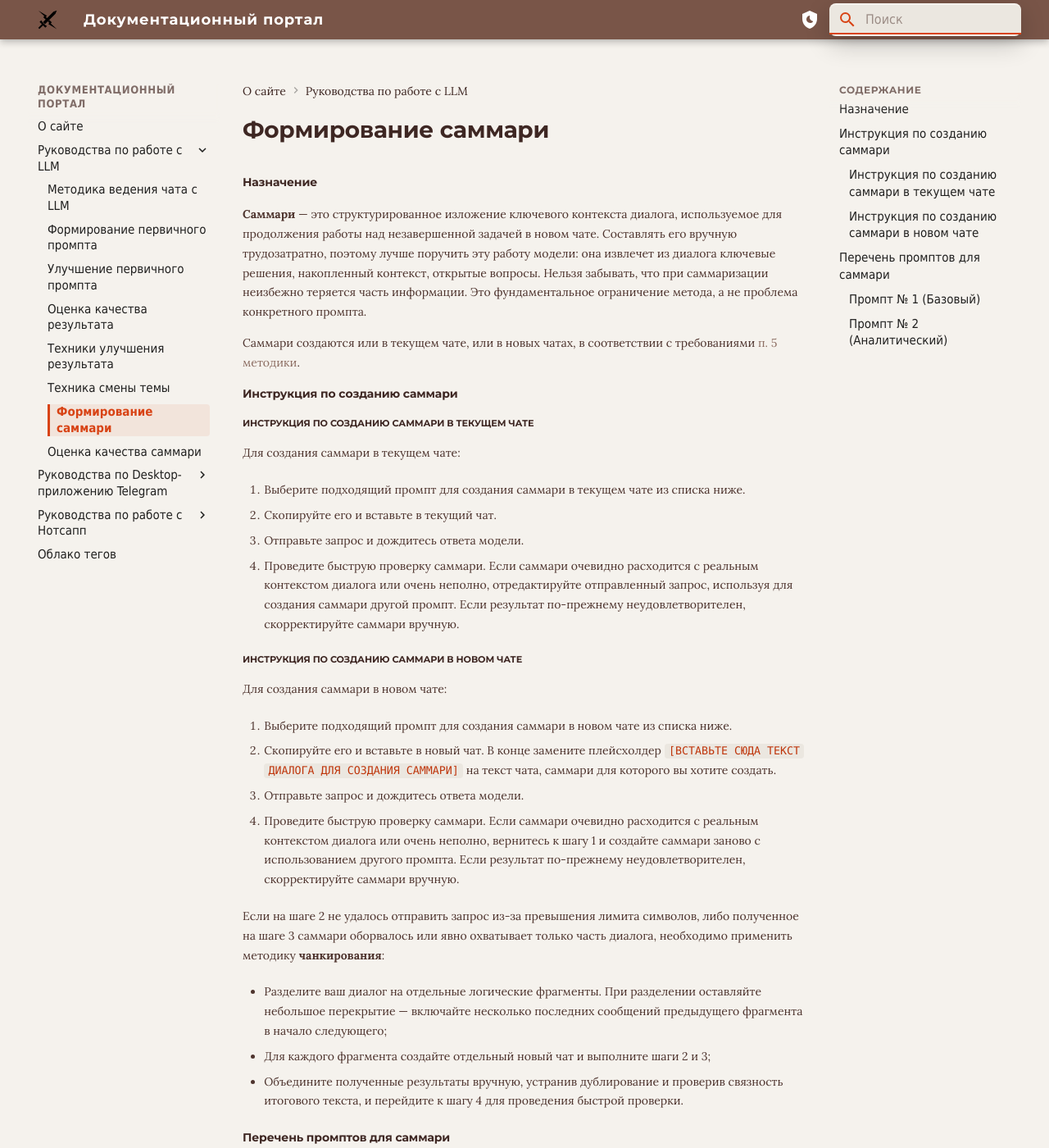
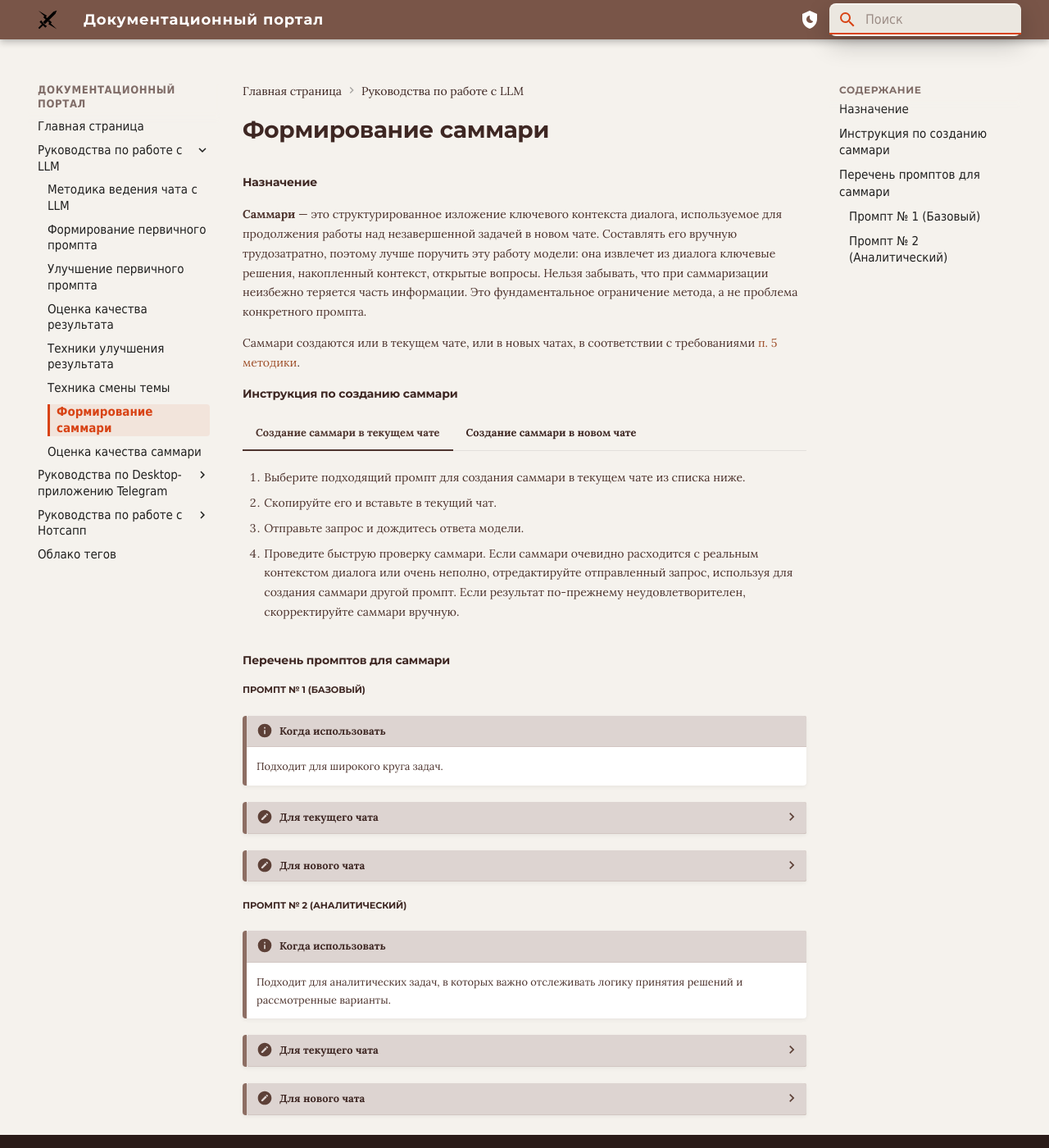
Before and after one commit to sostarovoitov/my-portfolio, an MkDocs documentation site: the page built from docs/Instructions/LLMs/summary.md, in a window 1280 px wide and 1400 px high. Shown: the whole window at 82% size. Built offline with MkDocs 1.6.1 and Material for MkDocs 9.7.7, drawn with Linux system fonts in a browser that asks for light colours; some of the changed text lies outside the part shown.

Commit message:
Доработки оформления

```diff
--- a/docs/Instructions/LLMs/summary.md
+++ b/docs/Instructions/LLMs/summary.md
@@ -6,37 +6,34 @@
 
 #### Инструкция по созданию саммари
 
-#####  Инструкция по созданию саммари в текущем чате
+=== "Создание саммари в текущем чате"
 
-Для создания саммари в текущем чате:
+    1. Выберите подходящий промпт для создания саммари в текущем чате из списка ниже.
 
-1. Выберите подходящий промпт для создания саммари в текущем чате из списка ниже.
+    2. Скопируйте его и вставьте в текущий чат.
 
-2. Скопируйте его и вставьте в текущий чат.
+    3. Отправьте запрос и дождитесь ответа модели.
 
-3. Отправьте запрос и дождитесь ответа модели.
+    4. Проведите быструю проверку саммари. Если саммари очевидно расходится с реальным контекстом диалога или очень неполно, отредактируйте отправленный запрос, используя для создания саммари другой промпт. Если результат по-прежнему неудовлетворителен, скорректируйте саммари вручную.
 
-4. Проведите быструю проверку саммари. Если саммари очевидно расходится с реальным контекстом диалога или очень неполно, отредактируйте отправленный запрос, используя для создания саммари другой промпт. Если результат по-прежнему неудовлетворителен, скорректируйте саммари вручную.
 
-##### Инструкция по созданию саммари в новом чате
+=== "Создание саммари в новом чате"
 
-Для создания саммари в новом чате:
+    1. Выберите подходящий промпт для создания саммари в новом чате из списка ниже.
 
-1. Выберите подходящий промпт для создания саммари в новом чате из списка ниже.
+    2. Скопируйте его и вставьте в новый чат. В конце замените плейсхолдер `[ВСТАВЬТЕ СЮДА ТЕКСТ ДИАЛОГА ДЛЯ СОЗДАНИЯ САММАРИ]` на текст чата, саммари для которого вы хотите создать.
 
-2. Скопируйте его и вставьте в новый чат. В конце замените плейсхолдер `[ВСТАВЬТЕ СЮДА ТЕКСТ ДИАЛОГА ДЛЯ СОЗДАНИЯ САММАРИ]` на текст чата, саммари для которого вы хотите создать.
+    3. Отправьте запрос и дождитесь ответа модели.
 
-3. Отправьте запрос и дождитесь ответа модели.
+    4. Проведите быструю проверку саммари. Если саммари очевидно расходится с реальным контекстом диалога или очень неполно, вернитесь к шагу 1 и создайте саммари заново с использованием другого промпта. Если результат по-прежнему неудовлетворителен, скорректируйте саммари вручную.
 
-4. Проведите быструю проверку саммари. Если саммари очевидно расходится с реальным контекстом диалога или очень неполно, вернитесь к шагу 1 и создайте саммари заново с использованием другого промпта. Если результат по-прежнему неудовлетворителен, скорректируйте саммари вручную.
+    Если на шаге 2 не удалось отправить запрос из-за превышения лимита символов, либо полученное на шаге 3 саммари оборвалось или явно охватывает только часть диалога, необходимо применить методику **чанкирования**:
 
-Если на шаге 2 не удалось отправить запрос из-за превышения лимита символов, либо полученное на шаге 3 саммари оборвалось или явно охватывает только часть диалога, необходимо применить методику **чанкирования**:
+    *  Разделите ваш диалог на отдельные логические фрагменты. При разделении оставляйте небольшое перекрытие — включайте несколько последних сообщений предыдущего фрагмента в начало следующего;
 
-*  Разделите ваш диалог на отдельные логические фрагменты. При разделении оставляйте небольшое перекрытие — включайте несколько последних сообщений предыдущего фрагмента в начало следующего;
+    *  Для каждого фрагмента создайте отдельный новый чат и выполните шаги 2 и 3;
 
-*  Для каждого фрагмента создайте отдельный новый чат и выполните шаги 2 и 3;
-
-*  Объедините полученные результаты вручную, устранив дублирование и проверив связность итогового текста, и перейдите к шагу 4 для проведения быстрой проверки.
+    *  Объедините полученные результаты вручную, устранив дублирование и проверив связность итогового текста, и перейдите к шагу 4 для проведения быстрой проверки.
 
 #### Перечень промптов для саммари
 
--- a/docs/index.md
+++ b/docs/index.md
@@ -1,4 +1,4 @@
-# О сайте
+# Главная страница
 
 Содержит инструкции и справочные материалы.
 
--- a/docs/stylesheets/extra.css
+++ b/docs/stylesheets/extra.css
@@ -10,7 +10,7 @@
     /* Базовая палитра темы */
   --md-primary-fg-color: #795548; /*Основной цвет*/
   --md-accent-fg-color: #d84315; /*Акцентный цвет*/
-  --md-typeset-a-color: #8d6e63; /*Цвет ссылок*/
+  --md-typeset-a-color: #a0522d; /*Цвет ссылок*/
   --md-default-bg-color: #f5f2ed; /*Фоновый цвет*/
   --md-default-fg-color: #4e342e; /*Основной цвет текста (абзацы, списки, подзаголовки, nav и toc)*/
   --md-default-fg-color--light: #3e2723; /*Цвет h1 и заголовков блоков toc и nav*/
@@ -33,6 +33,12 @@
 }
 
 /* Настройки светлой схемы - дополнительные по рекомендациям Gemini */
+
+/* 0. Костыль для правок цветов самих ссылок и их подчеркивания  */
+[data-md-color-scheme="myscheme"] .md-typeset a:hover {
+  color: var(--md-typeset-a-color) !important;
+  border-bottom-color: var(--md-typeset-a-color) !important;
+}
 
 /* 1. ГЕОМЕТРИЯ БЛОКОВ (Заметки и раскрывающиеся спойлеры) */
 [data-md-color-scheme="myscheme"] .admonition,
@@ -89,7 +95,13 @@
   color: #3e2723;
 }
 
-/* 8. НАСТРОЙКА СКРОЛЛБАРА */
+/* 8. Настройка границ для карточек (grid cards markdown)  */
+
+[data-md-color-scheme="myscheme"] .md-typeset .grid.cards > ul > li {
+  border: 1px solid rgba(121, 85, 72, 0.2);
+}
+
+/* 9. НАСТРОЙКА СКРОЛЛБАРА */
 /* 1. Глобальная настройка для Chrome/Edge/Safari */
 /* Применяем ко всей странице (html) и ко всем блокам внутри (body) */
 html, body, [data-md-color-scheme="myscheme"] {
@@ -123,7 +135,7 @@
     /* Базовая палитра темы */
   --md-primary-fg-color: #2b1d1a; /*Основной цвет*/
   --md-accent-fg-color: #ffb74d; /*Акцентный цвет*/
-  --md-typeset-a-color: #d7ccc8; /*Цвет ссылок*/
+  --md-typeset-a-color: #bcaaa4; /*Цвет ссылок*/
   --md-default-bg-color: #1a1210; /*Фоновый цвет*/
   --md-default-fg-color: #ece2d0; /*Основной цвет текста (абзацы, списки, подзаголовки, nav и toc)*/
   --md-default-fg-color--light: #ffffff; /*Цвет h1 и заголовков блоков toc и nav*/
@@ -145,7 +157,16 @@
   --md-tag-fg-color: #ffb74d;
 }
 
-/* Настройки тёмной схемы - дополнительные по рекомендациям Gemini */
+/* 0. Костыль для правок цветов самих ссылок и их подчеркивания  */
+
+[data-md-color-scheme="slate"] .md-typeset a {
+  color: #bcaaa4 !important;
+}
+
+[data-md-color-scheme="slate"] .md-typeset a:hover {
+  color: #bcaaa4 !important;
+  border-bottom-color: #bcaaa4 !important;
+}
 
 /* 1. ГЕОМЕТРИЯ БЛОКОВ (Заметки и раскрывающиеся спойлеры) */
 [data-md-color-scheme="slate"] .admonition,
@@ -203,7 +224,12 @@
   color: #ffffff;
 }
 
-/* 8. НАСТРОЙКА СКРОЛЛБАРА */
+/* 8. Настройка границ для карточек (grid cards markdown)  */
+[data-md-color-scheme="slate"] .md-typeset .grid.cards > ul > li {
+  border: 1px solid rgba(215, 204, 200, 0.15);
+}
+
+/* 9. НАСТРОЙКА СКРОЛЛБАРА */
 /* 1. Глобальная настройка для Chrome/Edge/Safari */
 /* Применяем ко всей странице (html) и ко всем блокам внутри (body) */
 html, body, [data-md-color-scheme="slate"] {
--- a/mkdocs.yml
+++ b/mkdocs.yml
@@ -1,9 +1,11 @@
-site_name: Документационный портал # Название сайта
-site_description: Док портал обо всем # Описание сайта, добавляется в meta-теги
-copyright: '2026'
+site_name: Документационный портал # Название сайта (уточнить)
+site_description: Портал с инструкциями и справочными материалами # Описание сайта, добавляется в meta-теги (уточнить)
+copyright: Copyright © 2026
+
 theme: # Тема сайта, информация о ее параметрах
   name: material # Название темы
   logo: images/logo.svg # Ссылка на логотип сайта, логотип добавляется в папку `docs/images`
+  favicon: images/logo.svg # Иконка сайта на вкладке браузера (уточнить)
   font:
     text: Lora # Шрифт текста
     code: Montserrat # Шрифт для текста кода (формально). У меня используется для заголовков
@@ -31,8 +33,6 @@
       toggle:
         icon: material/shield-sun
         name: На свет
-      primary: deep purple
-      accent: blue
   features: # настройки функциональностей темы
     #- navigation.sections # Добавление разделов верхнего уровня в боковом меню, отключение спойлеров в боковом меню
     - navigation.path # Хлебные крошки
@@ -48,7 +48,7 @@
     - content.code.copy # Кнопка копирования в блоке кода
 
 nav: # Структура сайта
-- О сайте: index.md
+- Главная страница: index.md
 - Руководства по работе с LLM:
   - Instructions/LLMs/index.md
   - Методика ведения чата с LLM: Instructions/LLMs/LLM-general-instruction.md
@@ -86,6 +86,7 @@
   - pymdownx.details # Использование спойлеров (катов)
   - pymdownx.highlight: # Подсветка синтаксиса в блоках кода
       anchor_linenums: true
+  - pymdownx.inlinehilite # Подсветка синтексиса кода внутри текста (inline code)
   - pymdownx.superfences # Поддержка вложенных блоков кода
   - pymdownx.emoji: # Иконки и эмодзи
       emoji_index: !!python/name:material.extensions.emoji.twemoji
@@ -94,10 +95,12 @@
       base_path:
         - docs
   - toc:
-      permalink: "#"
+      permalink: "#" # Возможно исправить на другой символ
 
 plugins:
-  - search
+  - search: # Плагин поиска, адаптированный под русскоязычный контент
+      separator: '[\s\-,:!=\[\]()"`/]+'
+      lang: ru
   - tags:
       tags_allowed:
       - help
@@ -115,6 +118,7 @@
   - stylesheets/extra.css
 
 extra:
+  generator: false
   social:
     - icon: fontawesome/brands/telegram
       link: https://t.me/starovoitov_so
```
Also changed, not shown: docs/Instructions/LLMs/quality-improvement-technics.md (+1 -1 lines).
